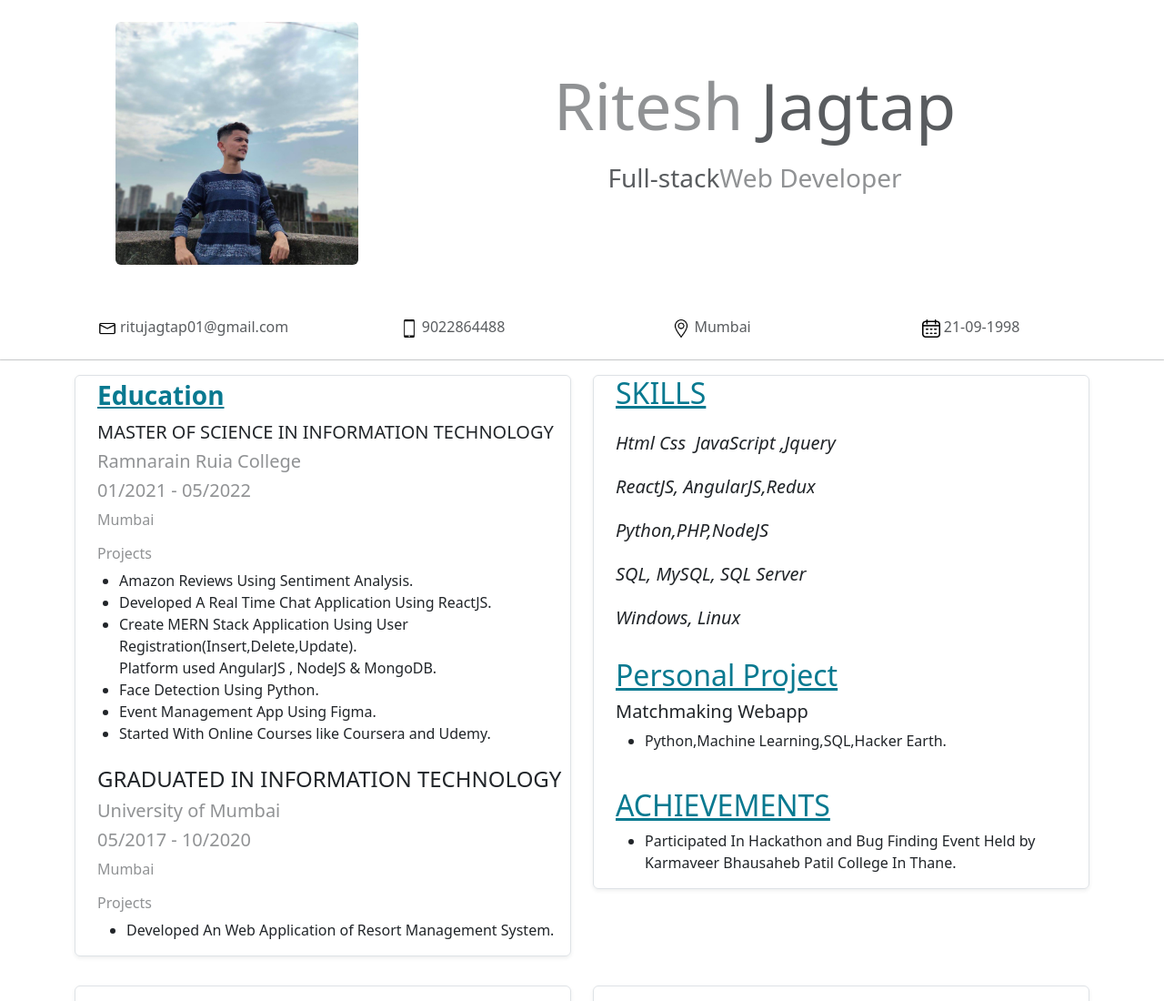
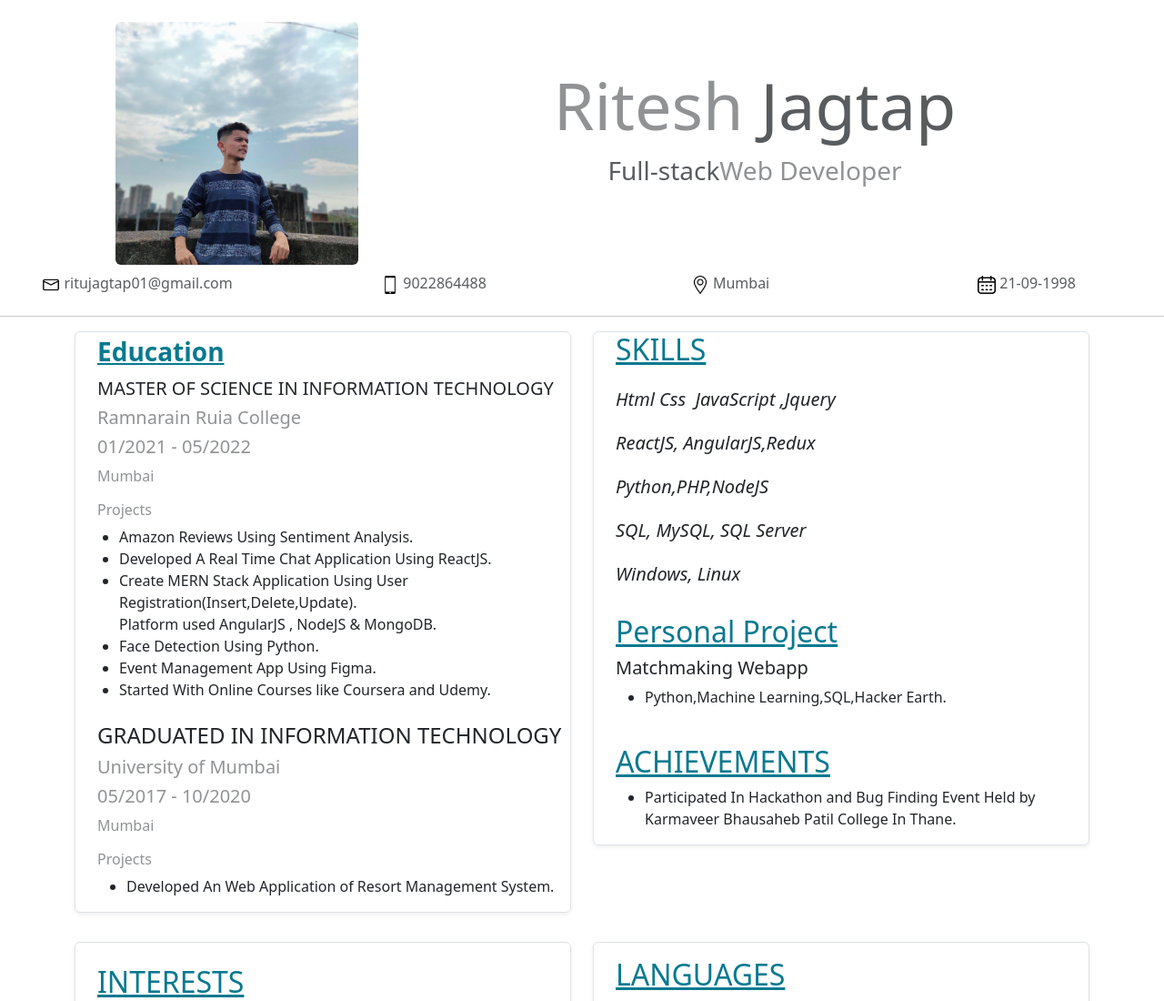
Before and after one commit to Ritesh227/resume, a plain HTML site: page index.html in a window 1280 px wide. Shown: the top 1100 px of the page at 91% size. Drawn offline with Linux system fonts and the light colour scheme.

Commit message:
card changes

```diff
--- a/index.html
+++ b/index.html
@@ -17,20 +17,19 @@
 
 <div class="container border border-0 border-dark mt-4">
     <div class="row">
-        <div class="col-sm-4">
+        <div class="col-md-4">
             <img src="img/Profile pic.jpg" alt="hello" class="img-fluid rounded mx-auto d-block w-75">
         </div>
-        <div class="col-sm-8">
-            <h2 class="text-center mt-5 text-body-tertiary display-2">Ritesh
+        <div class="col-md-8 mt-5">
+            <h2 class="text-center text-body-tertiary display-2">Ritesh
                 <span class="text-body-secondary">Jagtap</span>
             </h2>
-            <p class="text-center mt-3 fs-3 text-body-tertiary"><span class="text-body-secondary">Full-stack</span>Web
+            <p class="text-center fs-3 text-body-tertiary"><span class="text-body-secondary">Full-stack</span>Web
                 Developer</p>
         </div>
     </div>
 </div>
-
-<div class="container mt-5 ">
+<div class="conatainer">
     <div class="row">
         <div class="col-md-3 text-center text-body-secondary p-2">
             <img src="img/mailbox.png" class="icon-1" height="20px" width="20px">
```
